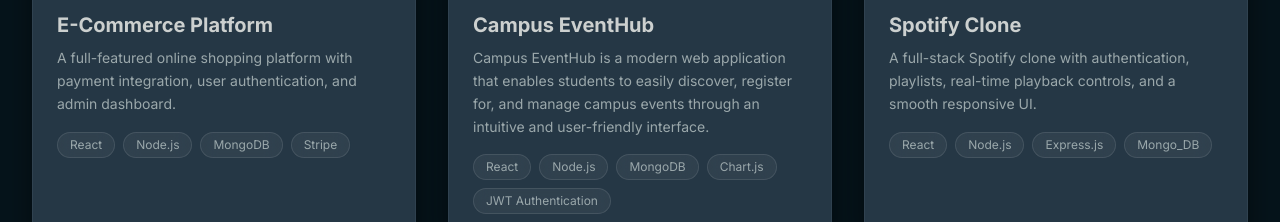
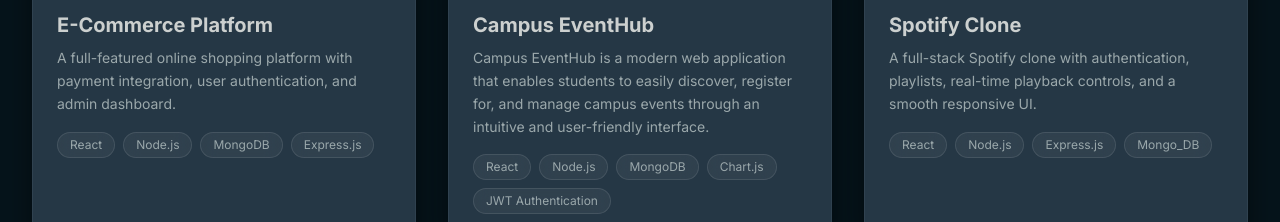
Before and after one commit to gkdhass/G_K_Portfolio, a React (Vite) app: page / in a window 1280 px wide. Shown: the part 2120-2342 px from the top of the page. Built offline with nearby package versions, Linux system fonts and the light colour scheme.

Commit message:
update the project section

```diff
--- a/src/components/Projects.jsx
+++ b/src/components/Projects.jsx
@@ -14,9 +14,9 @@
         'A full-featured online shopping platform with payment integration, user authentication, and admin dashboard.',
       image:
         'https://images.unsplash.com/photo-1557821552-17105176677c?w=600&h=400&fit=crop',
-      technologies: ['React', 'Node.js', 'MongoDB', 'Stripe'],
-      liveUrl: '#',
-      githubUrl: '#',
+      technologies: ['React', 'Node.js', 'MongoDB', 'Express.js'],
+      liveUrl: 'https://kmcart.vercel.app/',
+      githubUrl: 'https://github.com/gkdhass/KM-Cart.git',
     },
     {
       title: 'Campus EventHub',
```
